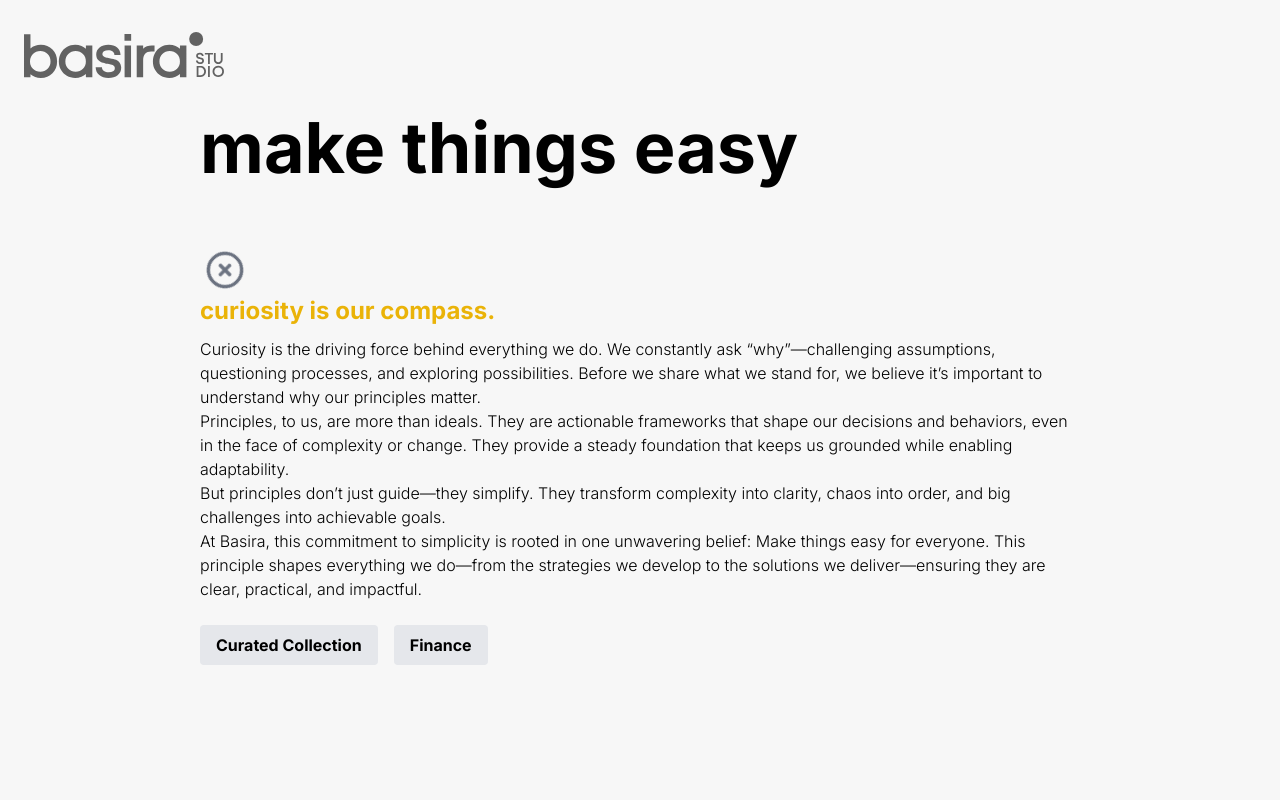
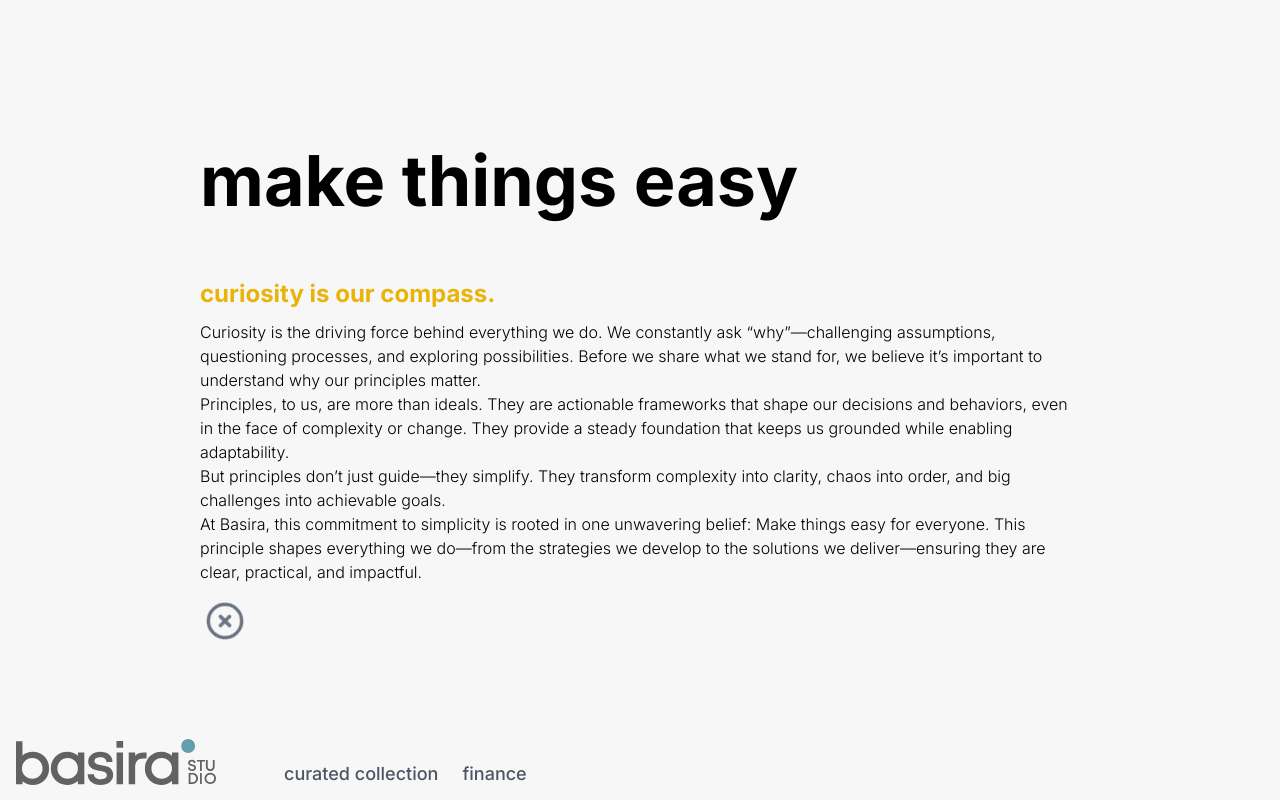
Before and after one commit to devbasira/Basira-Website, a Next.js app: page / in a window 1280 px wide. Both pictures are taken after a click on the element 225 px from the left and 485 px from the top of the page. Built offline with nearby package versions, Linux system fonts and the light colour scheme.

Commit message:
local cahnges

```diff
--- a/app/page.tsx
+++ b/app/page.tsx
@@ -1,7 +1,7 @@
 import HomePage from '@/components/HomePage'
 export default function Home() {
   return (
-    <div className="flex flex-col overflow-x-hidden justify-center">
+    <div className="flex flex-col overflow-x-hidden justify-center items-center">
       <HomePage />
     </div>
   );
--- a/components/HomePage.jsx
+++ b/components/HomePage.jsx
@@ -1,19 +1,23 @@
 "use client";
-import React, { useState,useEffect } from "react";
+import React, { useState, useEffect } from "react";
 import { CirclePlus } from "lucide-react";
 import { motion } from "framer-motion";
 
 const CuratedCollectionComponent = ({ filter }) => (
   <div className="p-4 border rounded">
     <h3 className="text-xl font-bold">Curated Collection Component</h3>
-    <p className="text-gray-600">Currently selected filter: {filter || "None"}</p>
+    <p className="text-gray-600">
+      Currently selected filter: {filter || "None"}
+    </p>
   </div>
 );
 
 const FinanceComponent = ({ filter }) => (
   <div className="p-4 border rounded">
     <h3 className="text-xl font-bold">Finance Component</h3>
-    <p className="text-gray-600">Currently selected filter: {filter || "None"}</p>
+    <p className="text-gray-600">
+      Currently selected filter: {filter || "None"}
+    </p>
   </div>
 );
 
@@ -43,7 +47,6 @@ const HomePage = () => {
     return () => window.removeEventListener("resize", checkIsMobile); // Cleanup
   }, []);
 
-
   const categories = [
     {
       name: "Curated Collection",
@@ -64,26 +67,9 @@ const HomePage = () => {
 
   return (
     <div className="relative h-screen overflow-y-auto max-w-container w-full flex flex-col items-center justify-center">
-        {
-            isExpanded && (
-                <nav className="flex justify-start items-center w-full h-32 px-6">
-                  <motion.img
-                    initial={{ opacity: 0, x: 0 }}
-                    animate={{ opacity: 0.6, x: 0 }}
-                    transition={{ duration: 0.5 }}
-                    whileHover={{ opacity: 1 }}
-                    alt="Logo"
-                    src={"/Basira_Logo_Black.svg"}
-                    width={200}
-                    height={100}
-                    className="z-100"
-                  />
-              </nav>
-            )}
       <motion.div
         className="main bg-transparent flex flex-col justify-center font-bold items-start h-full max-w-grid w-full px-4 sm:px-8 lg:px-40"
         animate={{
-          y: isExpanded ? -100 : 0,
           gap: isExpanded ? 0 : 20,
           transition: { duration: 0.5 },
         }}
@@ -91,7 +77,6 @@ const HomePage = () => {
           gap: isExpanded ? "10px" : "20px",
         }}
       >
-        {!isTabExpanded && (
         <motion.h1
           className="text-[40px] lg:text-[100px] bg-transparent"
           animate={{
@@ -105,25 +90,8 @@ const HomePage = () => {
         >
           make things easy
         </motion.h1>
-        )}
-        {!isTabExpanded && (
-          <motion.div
-            onClick={handleClick}
-            className="group cursor-pointer"
-            animate={{
-              scale: isExpanded ? 0.8 : 1,
-              rotate: isExpanded ? 45 : 0,
-              transition: { duration: 0.3 },
-            }}
-          >
-            <CirclePlus
-              width={50}
-              height={50}
-              className="text-gray-500 group-hover:text-yellow-500 transition-colors duration-300"
-            />
-          </motion.div>
-        )}
-        {isExpanded && !isTabExpanded && (
+
+        {isExpanded && (
           <motion.div
             className="inner flex flex-col gap-[10px]"
             initial={{ opacity: 0 }}
@@ -158,90 +126,56 @@ const HomePage = () => {
             </p>
           </motion.div>
         )}
-        {isExpanded && (
         <motion.div
-            className="flex flex-col mt-6"
-            initial={{ y: 200 }}
+          onClick={handleClick}
+          className="group cursor-pointer mt-3"
           animate={{
-              y: isTabExpanded ? isMobile ? 350: -200 : 0,
-              transition: { duration: 0.5 },
+            scale: isExpanded ? 0.8 : 1,
+            rotate: isExpanded ? 45 : 0,
+            transition: { duration: 0.3 },
           }}
         >
-            <div className="tabs items-center flex gap-4">
+          <CirclePlus
+            width={50}
+            height={50}
+            className="text-gray-500 group-hover:text-yellow-500 transition-colors duration-300"
+          />
+        </motion.div>
+      </motion.div>
+      {isExpanded && (
+        <div className="flex justify-start items-center max-w-container w-full py-3 px-4">
+          <div className="w-1/6  flex justify-start">
+          <motion.img
+            initial={{ opacity: 0, x: 0 }}
+            animate={{ opacity: 0.6, x: 0 }}
+            transition={{ duration: 0.5 }}
+            whileHover={{ opacity: 1 }}
+            alt="Logo"
+            src={"/Basira_Logo_Color.svg"}
+            width={200}
+            height={100}
+            className="z-100"
+          />
+          </div>
+          <motion.div className="flex ml-[60px] flex-col mt-6 items-start w-2/3">
+            <div className="tabs flex justify-center items-center gap-6 text-lg font-medium">
               {categories.map((category) => (
                 <button
                   key={category.name}
-                  className={`px-4 py-2 font-bold rounded ${
+                  className={`hover:text-gray-800 transition ${
                     selectedTab === category.name
-                      ? "bg-black text-white"
-                      : "bg-gray-200 text-black"
+                      ? "font-bold text-black"
+                      : "text-gray-600"
                   }`}
                   onClick={() => handleTabClick(category.name)}
                 >
-                  {category.name}
+                  {category.name.toLowerCase()}{" "}
                 </button>
               ))}
-              {isTabExpanded && (
-                <motion.div
-                  onClick={() => {
-                    setIsTabExpanded(false);
-                  }}
-                  className="group flex items-center cursor-pointer mt-2"
-                >
-                  <CirclePlus
-                    width={30}
-                    height={30}
-                    className="text-gray-500 group-hover:text-yellow-500 transition-colors duration-300"
-                  />
+            </div>
           </motion.div>
+        </div>
       )}
-            </div>
-            {isTabExpanded && (
-              <motion.div
-                className="subcategories flex gap-4 mt-4 flex-wrap"
-                initial={{ y: 200 }}
-                animate={{
-                  y: 0,
-                  transition: { duration: 0.5 },
-                }}
-              >
-                {categories
-                  .find((category) => category.name === selectedTab)
-                  ?.subcategories.map((subcategory) => (
-                    <button
-                      key={subcategory}
-                      className={`px-4 py-2 bg-gray-200 text-black font-medium rounded ${
-                        selectedFilter === subcategory
-                          ? "border-2 border-black"
-                          : ""
-                      }`}
-                      onClick={() => setSelectedFilter(subcategory)}
-                    >
-                      {subcategory}
-                    </button>
-                  ))}
-              </motion.div>
-            )}
-          </motion.div>
-        )}
-        {/* Render the selected component */}
-        {isTabExpanded && selectedTab && (
-          <motion.div
-            className="mt-6"
-            initial={{ opacity: 0 }}
-            animate={{ opacity: 1 }}
-            transition={{ duration: 0.5 }}
-          >
-            {
-              React.createElement(
-                categories.find((category) => category.name === selectedTab)
-                  ?.component,
-                { filter: selectedFilter } // Pass filter as prop
-              )
-            }
-          </motion.div>
-        )}
-      </motion.div>
     </div>
   );
 };
```
Lines whose indentation alone changed are shown as unchanged.
